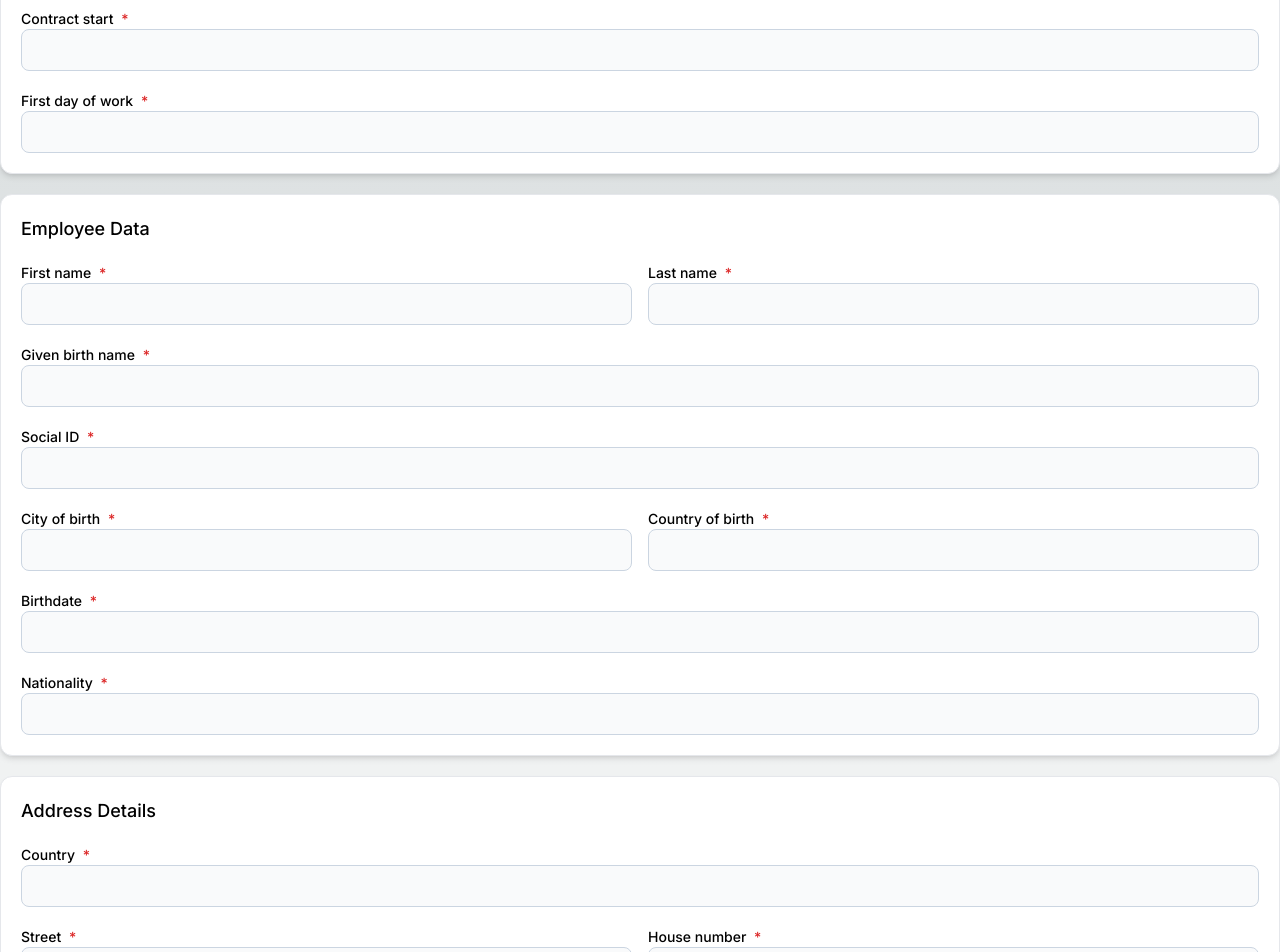
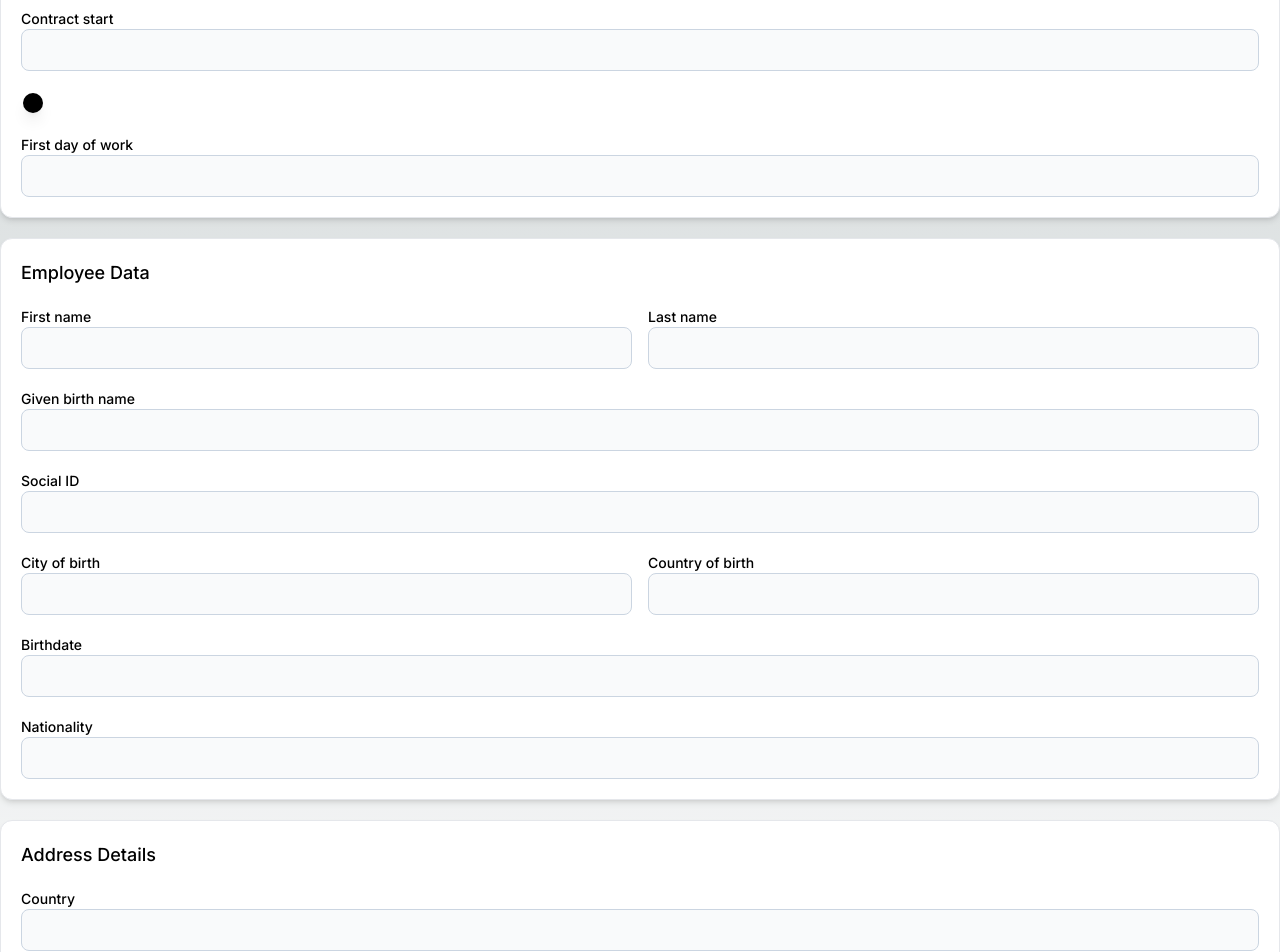
Before and after one commit to vhrechukha/nextjs-tailwind-css, a Next.js app: page /form in a window 1280 px wide. Shown: the part 60-1012 px from the top of the page. Built offline with nearby package versions, Linux system fonts and the light colour scheme.

Commit message:
Added <RHFInput/> component

```diff
--- a/src/app/form/components/EmployeeForm.tsx
+++ b/src/app/form/components/EmployeeForm.tsx
@@ -1,45 +1,84 @@
 "use client";
 
 import * as Form from "@radix-ui/react-form";
-import { Card, Stack } from "@/components";
-import Input from "../../../components/Input";
+import { Card, Stack, Switch } from "@/components";
+import { useMemo } from "react";
+import { employeeValidationSchema } from "@/app/form/utils/employeeValidationSchema";
+import { SubmitHandler, useForm } from "react-hook-form";
+import { yupResolver } from "@hookform/resolvers/yup";
+import RHFInput from "../../../components/Input/RHFInput";
 
 const EmployeeForm = () => {
+  const employeeSchema = useMemo(() => employeeValidationSchema(), []);
+
+  const { handleSubmit, control } = useForm({
+    mode: "onChange",
+    resolver: yupResolver(employeeSchema),
+  });
+
+  const onSubmit: SubmitHandler<any> = (data) => {
+    console.log(data);
+  };
+
   return (
-    <Form.Root>
+    <Form.Root onSubmit={handleSubmit(onSubmit)}>
       <Card title="Company Data">
-        <Input
-          // error="ddddfndsjfndskjfnjkdsnf kdjs fgn;kdsjngkjsdfngjkdsfngkdsfng;dskng;dfsgnsl"
-          name="contractStart"
+        <RHFInput
+          name="contractStartDay"
           label="Contract start"
-          required
+          control={control}
         />
-        <Input name="firstDayOfWork" label="First day of work" required />
+        <Switch name="same" />
+        <RHFInput
+          name="firstDayOfWork"
+          label="First day of work"
+          control={control}
+        />
       </Card>
       <Card title="Employee Data">
         <Stack direction="row" gap="1rem">
-          <Input name="firstName" label="First name" required />
-          <Input name="lastName" label="Last name" required />
+          <RHFInput name="firstName" label="First name" control={control} />
+          <RHFInput name="lastName" label="Last name" control={control} />
         </Stack>
-        <Input name="givenBirthName" label="Given birth name" required />
-        <Input name="socialId" label="Social ID" required />
+        <RHFInput
+          name="givenBirthName"
+          label="Given birth name"
+          control={control}
+        />
+        <RHFInput name="socialId" label="Social ID" control={control} />
         <Stack direction="row" gap="1rem">
-          <Input name="cityOfBirth" label="City of birth" required />
-          <Input name="countryOfBirth" label="Country of birth" required />
+          <RHFInput
+            name="cityOfBirth"
+            label="City of birth"
+            control={control}
+          />
+          <RHFInput
+            name="countryOfBirth"
+            label="Country of birth"
+            control={control}
+          />
         </Stack>
-        <Input name="birthdate" label="Birthdate" required />
-        <Input name="nationality" label="Nationality" required />
+        <RHFInput name="birthdate" label="Birthdate" control={control} />
+        <RHFInput name="nationality" label="Nationality" control={control} />
       </Card>
       <Card title="Address Details">
-        <Input name="addressCountry" label="Country" required />
+        <RHFInput name="addressCountry" label="Country" control={control} />
         <Stack direction="row" gap="1rem">
-          <Input name="addressStreet" label="Street" required />
-          <Input name="addressHouseNumber" label="House number" required />
+          <RHFInput name="addressStreet" label="Street" control={control} />
+          <RHFInput
+            name="addressHouseNumber"
+            label="House number"
+            control={control}
+          />
         </Stack>
-        <Input name="addressSupplement" label="Address supplement" required />
+        <RHFInput
+          name="addressSupplement"
+          label="Address supplement"
+          control={control}
+        />
         <Stack direction="row" gap="1rem">
-          <Input name="addressCity" label="City" required />
-          <Input name="adresspostCode" label="Post code" required />
+          <RHFInput name="addressCity" label="City" control={control} />
+          <RHFInput name="adresspostCode" label="Post code" control={control} />
         </Stack>
       </Card>
       <Form.Submit asChild>
--- /dev/null
+++ b/src/app/form/utils/employeeValidationSchema.ts
@@ -0,0 +1,31 @@
+import * as yup from "yup";
+
+// TODO: investigate localization possibilities with "yup"
+const employeeValidationSchema = () =>
+  yup.object({
+    contractStartDay: yup
+      .string()
+      .min(4)
+      .required("Property is required")
+      .label("Contract start day"),
+    firstDayOfWork: yup
+      .string()
+      .required("Required")
+      .label("First day of work"),
+    firstName: yup.string().min(4).required("Required").label("First name"),
+    lastName: yup.string().required("Required").label("Last name"),
+    birthName: yup.string().label("Given birth name"),
+    socialId: yup.string().label("Social ID"),
+    cityOfBirth: yup.string().required("Required").label("City of birth"),
+    countryOfBirth: yup.string().required("Required").label("Country of birth"),
+    birthdate: yup.string().required("Required").label("Birthdate"),
+    nationality: yup.string().required("Required").label("Nationality"),
+    addressCountry: yup.string().required("Required").label("Country"),
+    addressStreet: yup.string().required("Required").label("Street"),
+    addressHouseNumber: yup.string().required("Required").label("House number"),
+    addressSupplement: yup.string().label("Address supplement"),
+    addressCity: yup.string().required("Required").label("City"),
+    addressPostCode: yup.string().required("Required").label("Post code"),
+  });
+
+export { employeeValidationSchema };
--- a/src/components/Input/Input.tsx
+++ b/src/components/Input/Input.tsx
@@ -1,4 +1,6 @@
-import { FunctionComponent, HTMLAttributes, PropsWithChildren } from "react";
+"use client";
+
+import { forwardRef, HTMLAttributes, PropsWithChildren } from "react";
 import * as Form from "@radix-ui/react-form";
 
 const TAILWIND_ROUNDED_BORDER =
@@ -7,7 +9,8 @@ const TAILWIND_ROUNDED_BORDER =
 const TAILWIND_INPUT =
   "bg-gray-50 border border-gray-300 text-gray-900 text-sm rounded-lg focus:ring-blue-500 focus:border-blue-500 block w-full p-2.5 dark:bg-gray-700 dark:border-gray-600 dark:placeholder-gray-400 dark:text-white dark:focus:ring-blue-500 dark:focus:border-blue-500";
 
-interface Props extends PropsWithChildren<HTMLAttributes<HTMLInputElement>> {
+export interface InputProps
+  extends PropsWithChildren<HTMLAttributes<HTMLInputElement>> {
   name: string;
   error?: string;
   label?: string;
@@ -15,15 +18,12 @@ interface Props extends PropsWithChildren<HTMLAttributes<HTMLInputElement>> {
   required?: boolean;
 }
 
-const Input: FunctionComponent<Props> = ({
-  className,
-  name,
-  error,
-  label,
-  value = "",
-  required,
-  ...restOfProps
-}) => {
+const Input = forwardRef<HTMLInputElement, InputProps>(
+  (
+    { className, name, error, label, value = "", required, ...restOfProps },
+    ref,
+  ) => {
+    const id = name; // TODO: useId(); - Doesn't work, server htmlFor is not equal to client one
     const classToRender = [TAILWIND_INPUT, TAILWIND_ROUNDED_BORDER, className]
       .filter(Boolean)
       .join(" ");
@@ -32,7 +32,10 @@ const Input: FunctionComponent<Props> = ({
       <Form.Field className="w-full" name={name}>
         <div className="flex justify-between">
           {label && (
-          <Form.Label className="text-sm font-medium whitespace-nowrap">
+            <Form.Label
+              htmlFor={id}
+              className="text-sm font-medium whitespace-nowrap"
+            >
               {label} {required && <span className="pl-1 text-red-600">*</span>}
             </Form.Label>
           )}
@@ -42,10 +45,9 @@ const Input: FunctionComponent<Props> = ({
             </Form.Message>
           )}
         </div>
-      <Form.Control asChild>
+        <Form.Control id={id} asChild>
           <input
             className={classToRender}
-          // className="box-border inline-flex h-[35px] w-full appearance-none items-center justify-center rounded-[4px] border-slate-300 bg-slate-50 px-[10px] text-[15px] leading-none outline-none selection:bg-blue-600 hover:border-blue-600"
             name={name}
             value={value}
             {...restOfProps}
@@ -53,6 +55,9 @@ const Input: FunctionComponent<Props> = ({
         </Form.Control>
       </Form.Field>
     );
-};
+  },
+);
+
+Input.displayName = "Input";
 
 export default Input;
--- /dev/null
+++ b/src/components/Input/RHFInput.tsx
@@ -0,0 +1,23 @@
+import { forwardRef } from "react";
+import Input, { InputProps } from "./Input";
+import { Controller, Control, FieldValues } from "react-hook-form";
+
+interface Props extends InputProps {
+  control: Control<any> | undefined;
+}
+
+const RHFInput = forwardRef<HTMLInputElement, Props>(
+  ({ control, ...props }, ref) => {
+    return (
+      <Controller
+        name={props.name}
+        control={control}
+        render={({ field }) => <Input {...field} {...props} />}
+      />
+    );
+  },
+);
+
+RHFInput.displayName = "RHFInput";
+
+export default RHFInput;
--- a/src/components/Input/index.ts
+++ b/src/components/Input/index.ts
@@ -1,3 +1,4 @@
 import Input from "./Input";
+import RHFInput from "./RHFInput";
 
-export { Input as default, Input };
+export { Input as default, Input, RHFInput };
--- /dev/null
+++ b/src/components/Switch/Switch.tsx
@@ -0,0 +1,43 @@
+import { FunctionComponent, HTMLAttributes, PropsWithChildren } from "react";
+import * as Switch from "@radix-ui/react-switch";
+
+interface Props extends PropsWithChildren<HTMLAttributes<HTMLInputElement>> {
+  name: string;
+  error?: string;
+  label?: string;
+  value?: boolean;
+  required?: boolean;
+}
+
+const SwitchControl: FunctionComponent<Props> = ({
+  name,
+  error,
+  label,
+  value,
+  required,
+}) => {
+  return (
+    <Switch.Root
+      name={name}
+      checked={value}
+      className={[
+        "group",
+        "radix-state-checked:bg-blue-600",
+        "radix-state-unchecked:bg-blue-200 dark:radix-state-unchecked:bg-blue-800",
+        "relative inline-flex h-[24px] w-[44px] flex-shrink-0 cursor-pointer rounded-full border-2 border-transparent transition-colors duration-200 ease-in-out",
+        "focus:outline-none focus-visible:ring focus-visible:ring-blue-500 focus-visible:ring-opacity-75",
+      ].join(" ")}
+    >
+      <Switch.Thumb
+        // defaultChecked={value}
+        className={[
+          "group-radix-state-checked:translate-x-5",
+          "group-radix-state-unchecked:translate-x-0",
+          "pointer-events-none inline-block h-[20px] w-[20px] transform rounded-full bg-black shadow-lg ring-0 transition duration-200 ease-in-out",
+        ].join(" ")}
+      />
+    </Switch.Root>
+  );
+};
+
+export default SwitchControl;
--- /dev/null
+++ b/src/components/Switch/index.ts
@@ -0,0 +1,3 @@
+import Switch from "./Switch";
+
+export { Switch as default, Switch };
--- a/src/components/index.ts
+++ b/src/components/index.ts
@@ -5,5 +5,6 @@
 import Card from "./Card";
 import Input from "./Input";
 import Stack from "./Stack";
+import Switch from "./Switch";
 
-export { Card, Input, Stack };
+export { Card, Input, Stack, Switch };
```
Also changed, not shown: package.json (+5 -4 lines), 1 other file (tests, documents, lock files or other folders). Lines whose indentation alone changed are shown as unchanged.
